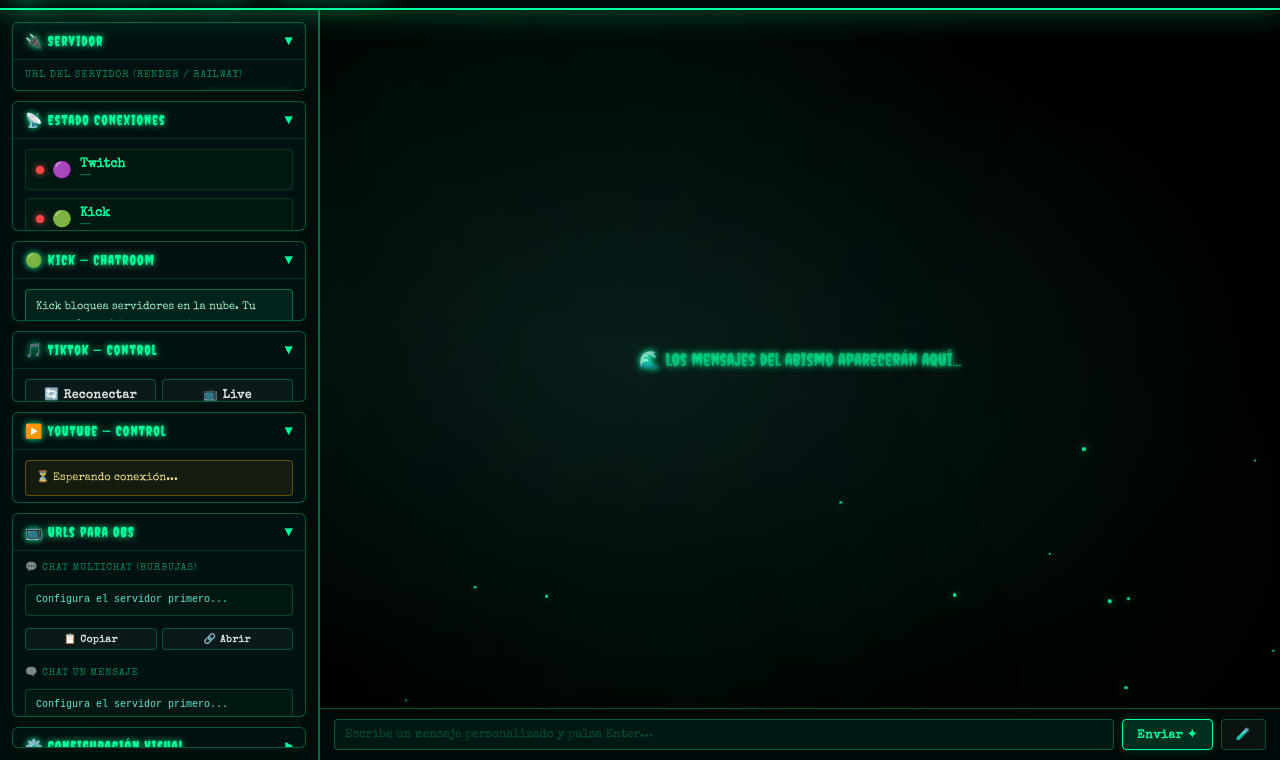
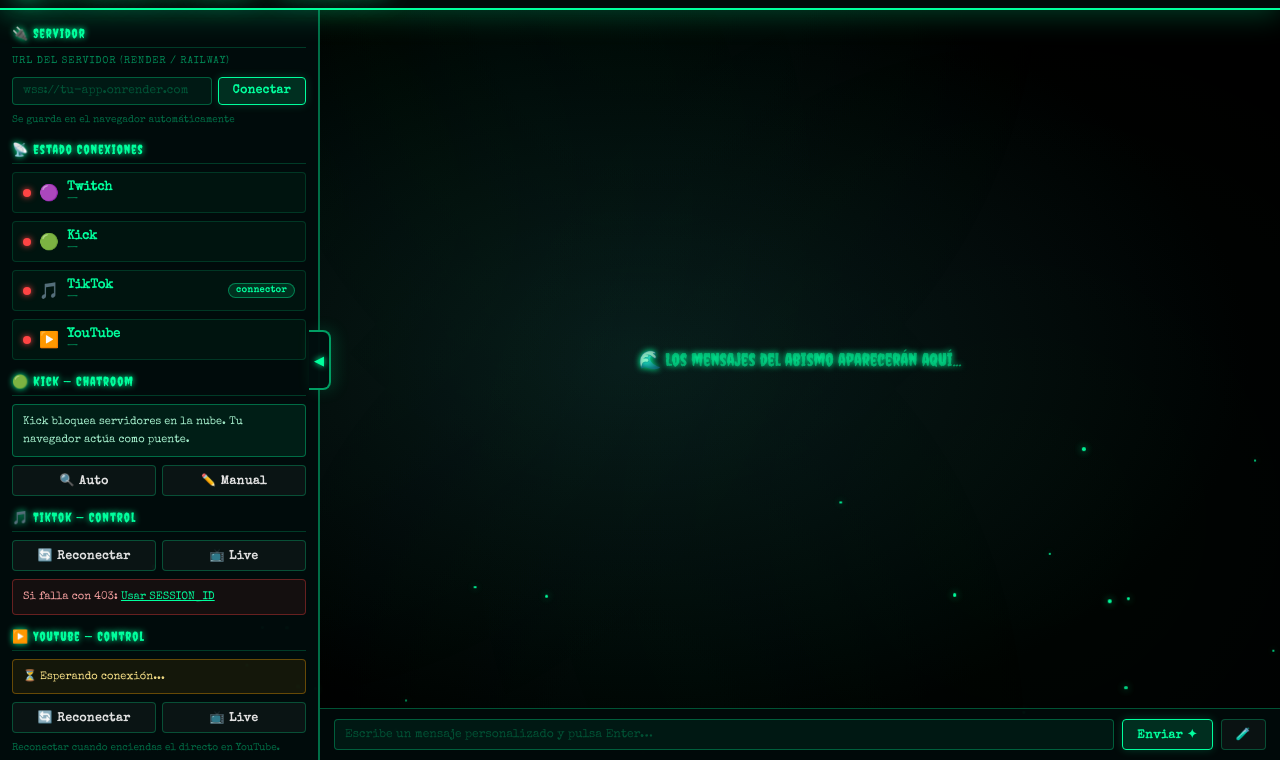
Before and after one commit to Meevepics/multichat-krona, a plain HTML site: page dashboard/index.html in a window 1280 px wide. Shown: the part 40-800 px from the top of the page. Drawn offline with nearby package versions, Linux system fonts and the light colour scheme.

Commit message:
Update index.html

```diff
--- a/dashboard/index.html
+++ b/dashboard/index.html
@@ -140,20 +140,39 @@
     .layout {
       position: fixed;
       top: 50px; left: 0; right: 0; bottom: 0;
-      display: grid;
-      grid-template-columns: 320px 1fr;
+      display: flex;
       z-index: 10;
+      overflow: hidden;
     }
 
     /* ── SIDEBAR ── */
     .sidebar {
+      width: 320px;
+      min-width: 320px;
       background: rgba(0,12,12,0.98);
       border-right: 2px solid rgba(0,255,157,0.4);
       overflow-y: auto;
+      overflow-x: hidden;
       padding: 12px;
       display: flex;
       flex-direction: column;
       gap: 10px;
+      /* Animación slide */
+      transition: transform 0.4s cubic-bezier(0.4,0,0.2,1),
+                  min-width 0.4s cubic-bezier(0.4,0,0.2,1),
+                  width 0.4s cubic-bezier(0.4,0,0.2,1),
+                  border-color 0.3s;
+      transform: translateX(0);
+      flex-shrink: 0;
+      position: relative;
+      z-index: 20;
+    }
+    .sidebar.collapsed {
+      transform: translateX(-320px);
+      min-width: 0;
+      width: 0;
+      border-color: transparent;
+      padding: 0;
     }
     .sidebar::-webkit-scrollbar { width: 6px; }
     .sidebar::-webkit-scrollbar-thumb {
@@ -161,51 +180,80 @@
       border-radius: 3px;
     }
 
-    /* ── CARDS ── */
+    /* ── BOTÓN TOGGLE SIDEBAR ── */
+    #sidebar-toggle {
+      position: fixed;
+      top: 50%;
+      left: 320px;
+      transform: translateY(-50%) translateX(-50%);
+      width: 22px;
+      height: 60px;
+      background: rgba(0,15,15,0.97);
+      border: 2px solid rgba(0,255,157,0.6);
+      border-left: none;
+      border-radius: 0 8px 8px 0;
+      cursor: pointer;
+      z-index: 300;
+      display: flex;
+      align-items: center;
+      justify-content: center;
+      transition: left 0.4s cubic-bezier(0.4,0,0.2,1),
+                  background 0.2s,
+                  box-shadow 0.2s;
+      box-shadow: 4px 0 16px rgba(0,255,157,0.15);
+    }
+    #sidebar-toggle:hover {
+      background: rgba(0,255,157,0.12);
+      box-shadow: 4px 0 24px rgba(0,255,157,0.35);
+    }
+    #sidebar-toggle.collapsed {
+      left: 0;
+      border-left: 2px solid rgba(0,255,157,0.6);
+      border-right: none;
+      border-radius: 8px 0 0 8px;
+      box-shadow: -4px 0 16px rgba(0,255,157,0.15);
+    }
+    #sidebar-toggle.collapsed:hover {
+      box-shadow: -4px 0 24px rgba(0,255,157,0.35);
+    }
+    .toggle-arrow {
+      font-size: 13px;
+      color: var(--green);
+      text-shadow: var(--glow-sm);
+      transition: transform 0.4s cubic-bezier(0.4,0,0.2,1);
+      user-select: none;
+      line-height: 1;
+    }
+    #sidebar-toggle.collapsed .toggle-arrow {
+      transform: rotate(180deg);
+    }
+
+    /* ── SECCIONES DEL SIDEBAR ── */
     .card {
-      background: rgba(0,20,20,0.7);
-      border: 1px solid rgba(0,255,157,0.3);
-      border-radius: 6px;
-      overflow: hidden;
-      box-shadow: 0 2px 12px rgba(0,255,157,0.07);
+      display: flex;
+      flex-direction: column;
+      gap: 8px;
     }
 
     .card-header {
       display: flex; align-items: center;
-      justify-content: space-between;
-      padding: 10px 12px;
-      cursor: pointer;
-      user-select: none;
-      border-bottom: 1px solid rgba(0,255,157,0.15);
-      transition: background 0.2s;
-    }
-    .card-header:hover { background: rgba(0,255,157,0.07); }
+      gap: 7px;
+      padding: 4px 0 6px 0;
+      border-bottom: 1px solid rgba(0,255,157,0.2);
+    }
 
     .card-title-text {
       font-family: var(--font-title);
-      font-size: 14px;
+      font-size: 13px;
       color: var(--green);
       text-shadow: var(--glow-sm);
       letter-spacing: 1px;
     }
-    .card-toggle {
-      color: var(--green);
-      font-size: 14px;
-      transition: transform 0.3s;
-    }
-    .card-toggle.collapsed { transform: rotate(-90deg); }
 
     .card-body {
-      padding: 10px 12px;
       display: flex;
       flex-direction: column;
       gap: 8px;
-      transition: all 0.3s ease;
-      overflow: hidden;
-    }
-    .card-body.hidden {
-      padding: 0;
-      max-height: 0;
     }
 
     /* ── INPUTS ── */
@@ -374,6 +422,8 @@
        MAIN — CHAT PANEL
     ══════════════════════════════════ */
     .main {
+      flex: 1;
+      min-width: 0;
       display: flex;
       flex-direction: column;
       overflow: hidden;
@@ -682,6 +732,11 @@
 
 <div class="layout">
 
+  <!-- Botón toggle sidebar -->
+  <button id="sidebar-toggle" onclick="toggleSidebar()" title="Mostrar/ocultar panel">
+    <span class="toggle-arrow">◀</span>
+  </button>
+
   <!-- ════════════════════════════════
        SIDEBAR
   ════════════════════════════════ -->
@@ -689,9 +744,8 @@
 
     <!-- Servidor -->
     <div class="card">
-      <div class="card-header" onclick="toggleCard(this)">
+      <div class="card-header">
         <span class="card-title-text">🔌 Servidor</span>
-        <span class="card-toggle">▼</span>
       </div>
       <div class="card-body">
         <label>URL del servidor (Render / Railway)</label>
@@ -705,9 +759,8 @@
 
     <!-- Estado Conexiones -->
     <div class="card">
-      <div class="card-header" onclick="toggleCard(this)">
+      <div class="card-header">
         <span class="card-title-text">📡 Estado Conexiones</span>
-        <span class="card-toggle">▼</span>
       </div>
       <div class="card-body">
         <div class="platform-row">
@@ -748,9 +801,8 @@
 
     <!-- Kick -->
     <div class="card">
-      <div class="card-header" onclick="toggleCard(this)">
+      <div class="card-header">
         <span class="card-title-text">🟢 Kick — Chatroom</span>
-        <span class="card-toggle">▼</span>
       </div>
       <div class="card-body">
         <div id="kick-status-box" class="info-box info-green">
@@ -773,9 +825,8 @@
 
     <!-- TikTok -->
     <div class="card">
-      <div class="card-header" onclick="toggleCard(this)">
+      <div class="card-header">
         <span class="card-title-text">🎵 TikTok — Control</span>
-        <span class="card-toggle">▼</span>
       </div>
       <div class="card-body">
         <div style="display:flex;gap:6px;">
@@ -790,9 +841,8 @@
 
     <!-- YouTube -->
     <div class="card">
-      <div class="card-header" onclick="toggleCard(this)">
+      <div class="card-header">
         <span class="card-title-text">▶️ YouTube — Control</span>
-        <span class="card-toggle">▼</span>
       </div>
       <div class="card-body">
         <div id="youtube-status-box" class="info-box info-yellow">⏳ Esperando conexión...</div>
@@ -806,9 +856,8 @@
 
     <!-- URLs OBS -->
     <div class="card">
-      <div class="card-header" onclick="toggleCard(this)">
+      <div class="card-header">
         <span class="card-title-text">📺 URLs para OBS</span>
-        <span class="card-toggle">▼</span>
       </div>
       <div class="card-body">
         <!-- Chat multichat -->
@@ -849,11 +898,10 @@
 
     <!-- ⚙️ CONFIGURACIÓN VISUAL (colapsable) -->
     <div class="card">
-      <div class="card-header" onclick="toggleCard(this)">
+      <div class="card-header">
         <span class="card-title-text">⚙️ Configuración Visual</span>
-        <span class="card-toggle collapsed">▼</span>
       </div>
-      <div class="card-body hidden">
+      <div class="card-body">
 
         <label>Tamaño nombre: <span class="value-display" id="val-fontName">11px</span></label>
         <input type="range" id="fontNameSize" min="8" max="22" value="11"
@@ -992,19 +1040,19 @@ var PLATFORM_LOGOS = {
 };
 
 // ═══════════════════════════════════════════════
-// CARDS COLAPSABLES
-// ═══════════════════════════════════════════════
-function toggleCard(header) {
-  var body   = header.nextElementSibling;
-  var toggle = header.querySelector('.card-toggle');
-  if (body.classList.contains('hidden')) {
-    body.classList.remove('hidden');
-    toggle.classList.remove('collapsed');
-  } else {
-    body.classList.add('hidden');
-    toggle.classList.add('collapsed');
-  }
-}
+// TOGGLE SIDEBAR
+// ═══════════════════════════════════════════════
+function toggleSidebar() {
+  var sidebar = document.querySelector('.sidebar');
+  var btn     = document.getElementById('sidebar-toggle');
+  var isCollapsed = sidebar.classList.toggle('collapsed');
+  btn.classList.toggle('collapsed', isCollapsed);
+  store.set('sidebarCollapsed', isCollapsed ? '1' : '0');
+}
+
+// ═══════════════════════════════════════════════
+// CARDS (sin colapsar — contenido siempre visible)
+// ═══════════════════════════════════════════════
 
 // ═══════════════════════════════════════════════
 // INIT
@@ -1014,6 +1062,12 @@ document.addEventListener('DOMContentLoaded', function() {
   document.getElementById('serverUrl').value = saved;
   updateOverlayUrls();
   if (saved) connectWS(saved);
+
+  // Restaurar estado del sidebar
+  if (store.get('sidebarCollapsed') === '1') {
+    document.querySelector('.sidebar').classList.add('collapsed');
+    document.getElementById('sidebar-toggle').classList.add('collapsed');
+  }
 });
 
 // ═══════════════════════════════════════════════
```
